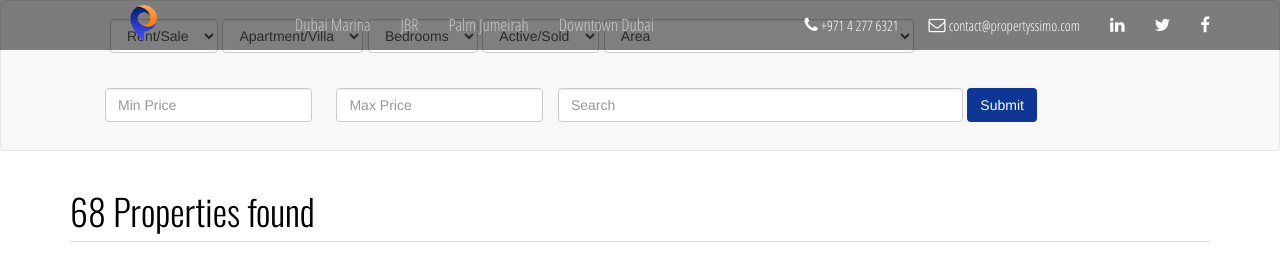
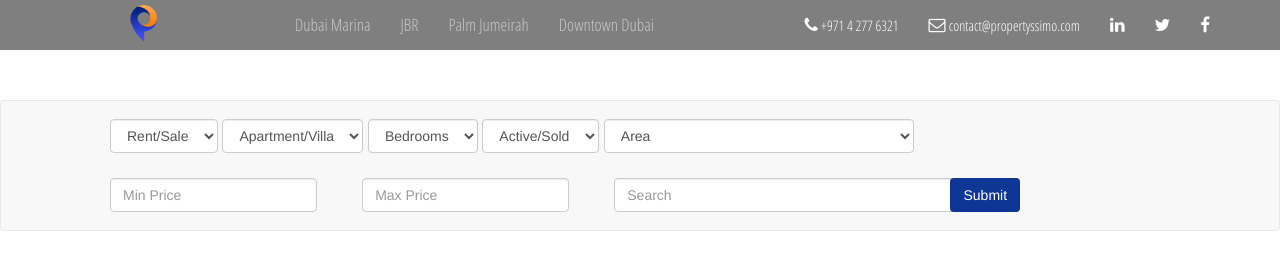
Before and after one commit to HammadH/propertyssimo, a Django app: a page that uses propertyssimo/templates/listings.html in a window 1280 px wide. Shown: the top 253 px of the page. Run offline with Django 3.2, Linux system fonts and the light colour scheme; data comes from the database, SQL or seed files in the repository; some libraries are stand-ins or nearby versions.

Commit message:
listings page

```diff
--- a/propertyssimo/templates/listings.html
+++ b/propertyssimo/templates/listings.html
@@ -14,7 +14,7 @@
 
 {% block main %}
 
-<nav class="navbar navbar-default">
+<nav class="navbar navbar-default" style='margin-top:100px;'>
          <div class='container'>
   <div class="container-fluid">
     <!-- Brand and toggle get grouped for better mobile display -->
@@ -76,12 +76,18 @@
       </select>
 
           <div class='row' style='margin-top:25px;' >
-
-
-              <input type="text" name='min_price' class="form-control" style='margin:10px;' placeholder="Min Price">
-      <input type="text" name='max_price' class="form-control" style='margin:10px;' placeholder="Max Price">
+            <div class='col-md-3'>
+            <input type="text" name='min_price' class="form-control" style='margin:;' placeholder="Min Price">
+          </div>
+          <div class='col-md-3'>
+          <input type="text" name='max_price' class="form-control" style='margin:;' placeholder="Max Price">
+        </div>
+        <div class='col-md-4'>
           <input type="text" name='search' class="form-control pull" style=' padding-right:210px;' placeholder="Search">
+        </div>
+        <div class='col-md-2'>
            <button type="submit" class="btn" style='background:#0e3695;color:white;'>Submit</button>
+         </div>
 
       </form>
       </div>
```
